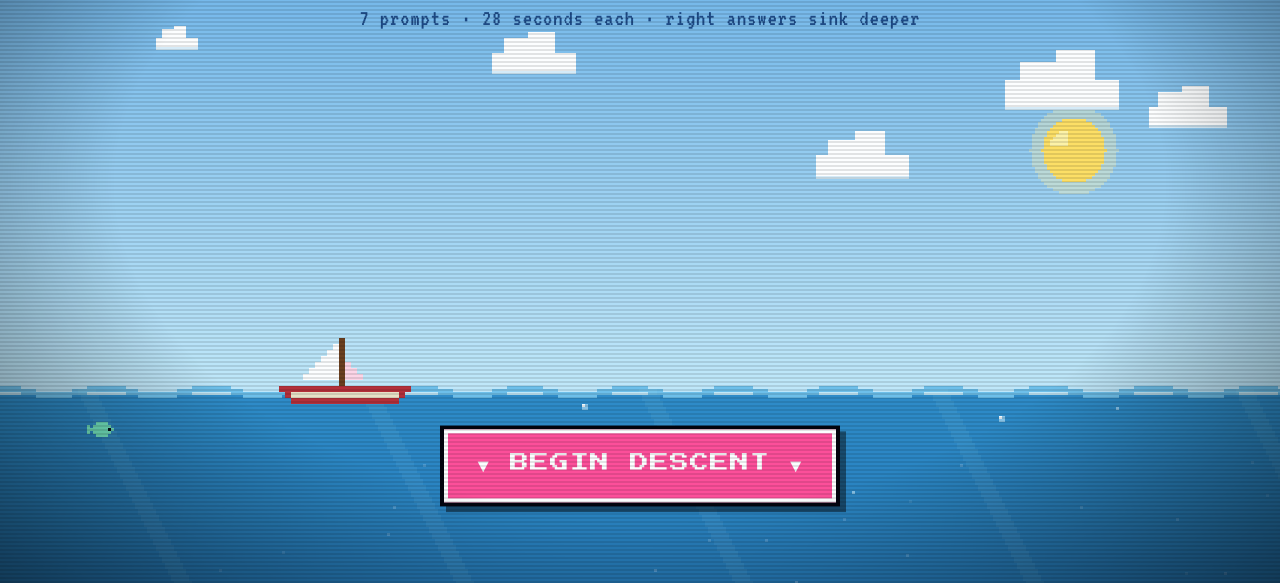
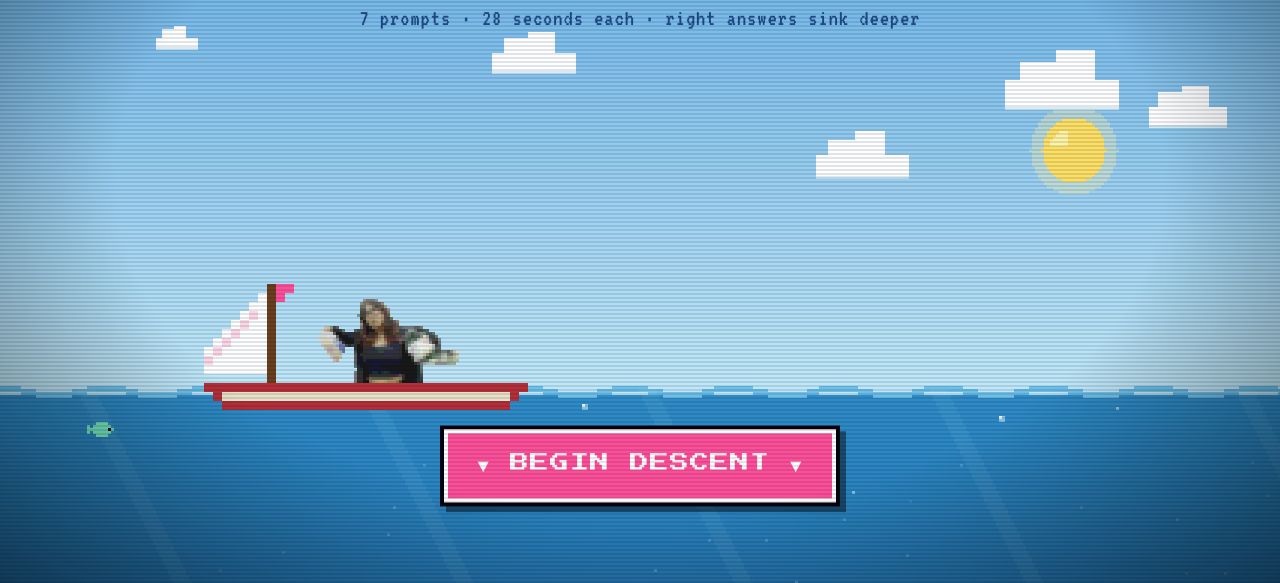
Before and after one commit to charuzar03/the-trillion, a plain HTML site: page index.html in a window 1280 px wide. Shown: the part 217-800 px from the top of the page. Drawn offline with Linux system fonts and the light colour scheme.

Commit message:
Bigger boat with pixel Tricia on the title screen
Co-Authored-By: Claude Opus 5.5 <noreply@anthropic.com>

```diff
--- a/index.html
+++ b/index.html
@@ -807,19 +807,24 @@ const JELLY_B = [
   ".t..t....",
 ];
 const BOAT = [
-  "..........m...........",
-  ".........sm...........",
-  "........ssm...........",
-  ".......sssm...........",
-  "......ssssmS..........",
-  ".....sssssmSS.........",
-  "....ssssssmSSS........",
-  "..........m...........",
-  "hhhhhhhhhhhhhhhhhhhhhh",
-  ".hHHHHHHHHHHHHHHHHHHh.",
-  "..hhhhhhhhhhhhhhhhhh..",
+  ".......mFF..........................",
+  "......smF...........................",
+  ".....ssm............................",
+  "....sSsm............................",
+  "...sSssm............................",
+  "..sSsssm............................",
+  ".sSssssm............................",
+  "sSsssssm............................",
+  "Sssssssm............................",
+  "sssssssm............................",
+  ".......m............................",
+  "hhhhhhhhhhhhhhhhhhhhhhhhhhhhhhhhhhhh",
+  ".hHHHHHHHHHHHHHHHHHHHHHHHHHHHHHHHHh.",
+  "..hhhhhhhhhhhhhhhhhhhhhhhhhhhhhhhh..",
 ];
-const BOAT_PAL = { m: "#6b3f1f", s: "#ffffff", S: "#ffd6e7", h: "#b5303a", H: "#e9e2c8" };
+const BOAT_DECK_ROW = 11;   // hull top row: she stands on it
+const BOAT_SCALE = 3;
+const BOAT_PAL = { m: "#6b3f1f", s: "#ffffff", S: "#ffd6e7", F: "#ff4f9a", h: "#b5303a", H: "#e9e2c8" };
 const MUSHROOM = [
   "....cccccccc....",
   "..cccCCCCCCccc..",
@@ -926,6 +931,48 @@ function spawnJelly(top) {
     ph: Math.random(), born: now, s: Math.random() < 0.35 ? 2 : 1, ...k });
 }
 let missile = null;
+// pixelated photo of Tricia for the boat: cut the white background out (flood fill from the
+// edges, so white bits on her stay), shrink to a small sprite, then harden edges so it reads as pixel art
+let girlSprite = null;
+(function loadGirl() {
+  const img = new Image();
+  img.onload = () => {
+    const w = img.width, h = img.height;
+    const c = document.createElement("canvas"); c.width = w; c.height = h;
+    const g = c.getContext("2d"); g.drawImage(img, 0, 0);
+    try {
+      const id = g.getImageData(0, 0, w, h), p = id.data, seen = new Uint8Array(w * h), stack = [];
+      const bg = i => p[i * 4] > 226 && p[i * 4 + 1] > 226 && p[i * 4 + 2] > 226;
+      for (let x = 0; x < w; x++) stack.push(x, x + (h - 1) * w);
+      for (let y = 0; y < h; y++) stack.push(y * w, y * w + w - 1);
+      while (stack.length) {
+        const i = stack.pop();
+        if (seen[i] || !bg(i)) continue;
+        seen[i] = 1; p[i * 4 + 3] = 0;
+        const x = i % w;
+        if (x > 0) stack.push(i - 1); if (x < w - 1) stack.push(i + 1);
+        if (i >= w) stack.push(i - w); if (i < w * (h - 1)) stack.push(i + w);
+      }
+      g.putImageData(id, 0, 0);
+    } catch (e) { /* file:// can't read pixels; she'll keep a white box */ }
+    const TH = 38, TW = Math.round(w * TH / h);
+    const s = document.createElement("canvas"); s.width = TW; s.height = TH;
+    const sg = s.getContext("2d"); sg.imageSmoothingEnabled = true; sg.imageSmoothingQuality = "high";
+    sg.drawImage(c, 0, 0, TW, TH);
+    try {
+      const d = sg.getImageData(0, 0, TW, TH), q = d.data;
+      for (let i = 0; i < q.length; i += 4) {
+        if (q[i + 3] < 120) { q[i + 3] = 0; continue; }
+        q[i + 3] = 255;
+        for (let k = 0; k < 3; k++) q[i + k] = Math.min(255, Math.round(q[i + k] / 24) * 24);
+      }
+      sg.putImageData(d, 0, 0);
+    } catch (e) {}
+    girlSprite = s;
+  };
+  img.src = "assets/tricia.png";
+})();
+
 function floorY() { return floorDepth * PX_PER_M + H * 0.62; }
 function floorAt(x) { return floorY() - (Math.sin(x * 0.07) * 4 + Math.sin(x * 0.023 + 1.3) * 7 + hash01(x >> 2, 7) * 3 + 7) | 0; }
 
@@ -988,7 +1035,12 @@ function frame(dt) {
       for (let y = 0; y < 70; y += 2) ctx.fillRect(bx + y * 0.5 | 0, wl + y, 6, 2);
     }
     const bob = Math.round(Math.sin(tS * 1.6) * 1.2);
-    drawMap(ctx, BOAT, BOAT_PAL, (W * 0.22) | 0, wl - BOAT.length * 2 + 4 + bob, false, 2);
+    const bx = (W * 0.16) | 0, by = wl - BOAT.length * BOAT_SCALE + 2 * BOAT_SCALE + bob;
+    if (girlSprite) { // pixel Tricia standing on deck; the hull is drawn over her legs
+      const deckY = by + BOAT_DECK_ROW * BOAT_SCALE;
+      ctx.drawImage(girlSprite, bx + 12 * BOAT_SCALE, deckY - girlSprite.height + 7);
+    }
+    drawMap(ctx, BOAT, BOAT_PAL, bx, by, false, BOAT_SCALE);
   }
 
   // marine snow (world-anchored, makes motion visible)
```
Also changed, not shown: assets/tricia.png (added).
